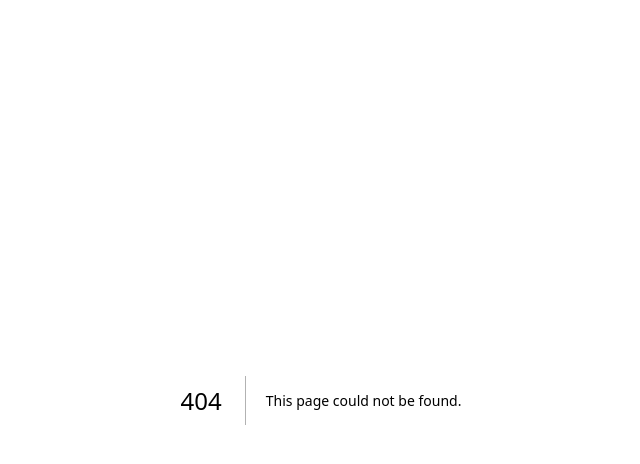
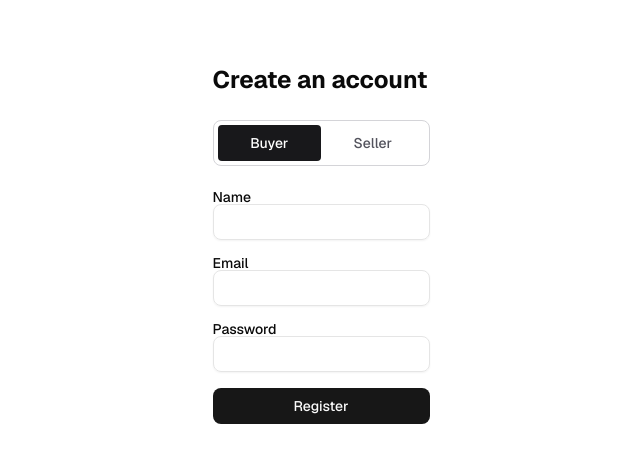
Before and after one commit to Niyomuremyi/God-works-company-website, a Next.js app: page /register in a window 1280 px wide. Before the commit this address had no page. Shown: the top 464 px of the page, without its empty margins (319-959 px from the left). Built offline with nearby package versions, Linux system fonts and the light colour scheme.

Commit message:
adding log in and register page

```diff
--- /dev/null
+++ b/src/app/login/page.jsx
@@ -0,0 +1,78 @@
+"use client";
+
+import { useState } from "react";
+import { useRouter } from "next/navigation";
+import { Button } from "@/components/ui/button";
+import { Input } from "@/components/ui/input";
+import { Label } from "@/components/ui/label";
+
+export default function LoginPage() {
+  const router = useRouter();
+  const [form, setForm] = useState({ email: "", password: "" });
+  const [error, setError] = useState("");
+  const [loading, setLoading] = useState(false);
+
+  const handleChange = (e) => {
+    setForm({ ...form, [e.target.name]: e.target.value });
+  };
+
+  const handleSubmit = async (e) => {
+    e.preventDefault();
+    setError("");
+    setLoading(true);
+
+    try {
+      const res = await fetch(
+        "https://god-works-company-website-production.up.railway.app/api/auth/login",
+        {
+          method: "POST",
+          headers: { "Content-Type": "application/json" },
+          body: JSON.stringify(form),
+        }
+      );
+      const data = await res.json();
+
+      if (!res.ok) {
+        setError(data.error || "Login failed");
+        setLoading(false);
+        return;
+      }
+
+      localStorage.setItem("token", data.token);
+      localStorage.setItem("user", JSON.stringify(data.user));
+
+      if (data.user.role === "seller") {
+        router.push("/admin");
+      } else {
+        router.push("/");
+      }
+    } catch (err) {
+      setError("Something went wrong");
+      setLoading(false);
+    }
+  };
+
+  return (
+    <div className="mx-auto flex max-w-md flex-col gap-6 px-4 py-16">
+      <h1 className="text-2xl font-bold">Log in</h1>
+
+      <form onSubmit={handleSubmit} className="flex flex-col gap-4">
+        <div>
+          <Label htmlFor="email">Email</Label>
+          <Input id="email" name="email" type="email" value={form.email} onChange={handleChange} required />
+        </div>
+
+        <div>
+          <Label htmlFor="password">Password</Label>
+          <Input id="password" name="password" type="password" value={form.password} onChange={handleChange} required />
+        </div>
+
+        {error && <p className="text-sm text-red-600">{error}</p>}
+
+        <Button type="submit" disabled={loading}>
+          {loading ? "Logging in..." : "Log in"}
+        </Button>
+      </form>
+    </div>
+  );
+}
--- /dev/null
+++ b/src/app/register/page.jsx
@@ -0,0 +1,132 @@
+"use client";
+
+import { useState } from "react";
+import { useRouter } from "next/navigation";
+import { Button } from "@/components/ui/button";
+import { Input } from "@/components/ui/input";
+import { Label } from "@/components/ui/label";
+
+export default function RegisterPage() {
+  const router = useRouter();
+  const [form, setForm] = useState({
+    name: "",
+    email: "",
+    password: "",
+    role: "buyer",
+    shopName: "",
+    phone: "",
+    address: "",
+    tin: "",
+  });
+  const [error, setError] = useState("");
+  const [loading, setLoading] = useState(false);
+
+  const isSeller = form.role === "seller";
+
+  const handleChange = (e) => {
+    setForm({ ...form, [e.target.name]: e.target.value });
+  };
+
+  const handleSubmit = async (e) => {
+    e.preventDefault();
+    setError("");
+    setLoading(true);
+
+    try {
+      const res = await fetch(
+        "https://god-works-company-website-production.up.railway.app/api/auth/register",
+        {
+          method: "POST",
+          headers: { "Content-Type": "application/json" },
+          body: JSON.stringify(form),
+        }
+      );
+      const data = await res.json();
+
+      if (!res.ok) {
+        setError(data.error || "Registration failed");
+        setLoading(false);
+        return;
+      }
+
+      router.push("/login");
+    } catch (err) {
+      setError("Something went wrong");
+      setLoading(false);
+    }
+  };
+
+  return (
+    <div className="mx-auto flex max-w-md flex-col gap-6 px-4 py-16">
+      <h1 className="text-2xl font-bold">Create an account</h1>
+
+      <div className="flex rounded-md border border-zinc-300 p-1">
+        <button
+          type="button"
+          onClick={() => setForm({ ...form, role: "buyer" })}
+          className={`flex-1 rounded py-2 text-sm font-medium ${
+            !isSeller ? "bg-zinc-900 text-white" : "text-zinc-600"
+          }`}
+        >
+          Buyer
+        </button>
+        <button
+          type="button"
+          onClick={() => setForm({ ...form, role: "seller" })}
+          className={`flex-1 rounded py-2 text-sm font-medium ${
+            isSeller ? "bg-zinc-900 text-white" : "text-zinc-600"
+          }`}
+        >
+          Seller
+        </button>
+      </div>
+
+      <form onSubmit={handleSubmit} className="flex flex-col gap-4">
+        <div>
+          <Label htmlFor="name">Name</Label>
+          <Input id="name" name="name" value={form.name} onChange={handleChange} required />
+        </div>
+
+        <div>
+          <Label htmlFor="email">Email</Label>
+          <Input id="email" name="email" type="email" value={form.email} onChange={handleChange} required />
+        </div>
+
+        <div>
+          <Label htmlFor="password">Password</Label>
+          <Input id="password" name="password" type="password" value={form.password} onChange={handleChange} required />
+        </div>
+
+        {isSeller && (
+          <>
+            <div>
+              <Label htmlFor="shopName">Shop / Business Name</Label>
+              <Input id="shopName" name="shopName" value={form.shopName} onChange={handleChange} required />
+            </div>
+
+            <div>
+              <Label htmlFor="phone">Phone Number</Label>
+              <Input id="phone" name="phone" value={form.phone} onChange={handleChange} required />
+            </div>
+
+            <div>
+              <Label htmlFor="address">Business Address</Label>
+              <Input id="address" name="address" value={form.address} onChange={handleChange} required />
+            </div>
+
+            <div>
+              <Label htmlFor="tin">TIN</Label>
+              <Input id="tin" name="tin" value={form.tin} onChange={handleChange} required />
+            </div>
+          </>
+        )}
+
+        {error && <p className="text-sm text-red-600">{error}</p>}
+
+        <Button type="submit" disabled={loading}>
+          {loading ? "Creating account..." : "Register"}
+        </Button>
+      </form>
+    </div>
+  );
+}
--- a/src/components/app/Header.jsx
+++ b/src/components/app/Header.jsx
@@ -1,5 +1,6 @@
 "use client";
 
+import { useState } from "react";
 import Link from "next/link";
 import { Package, ShoppingBag, Sparkles, User } from "lucide-react";
 import { Button } from "@/components/ui/button";
@@ -7,6 +8,7 @@ import { Button } from "@/components/ui/button";
 export function Header() {
   const totalItems = 3; // placeholder for cart items
   const isChatOpen = false; // placeholder for chat
+  const [userMenuOpen, setUserMenuOpen] = useState(false);
 
   return (
     <header className="sticky top-0 z-50 border-b border-zinc-200 bg-white/80 backdrop-blur-md dark:border-zinc-800 dark:bg-zinc-950/80">
@@ -48,10 +50,35 @@ export function Header() {
           </Button>
 
           {/* User Icon */}
-          <Button variant="ghost" size="icon">
-            <User className="h-5 w-5" />
-            <span className="sr-only">User</span>
-          </Button>
+            <div className="relative">
+              <Button
+                variant="ghost"
+                size="icon"
+                onClick={() => setUserMenuOpen((prev) => !prev)}
+              >
+                <User className="h-5 w-5" />
+                <span className="sr-only">User</span>
+              </Button>
+
+              {userMenuOpen && (
+                <div className="absolute right-0 top-12 w-40 rounded-md border border-zinc-200 bg-white shadow-lg dark:border-zinc-800 dark:bg-zinc-950">
+                  <Link
+                    href="/login"
+                    className="block px-4 py-2 text-sm hover:bg-zinc-100 dark:hover:bg-zinc-900"
+                    onClick={() => setUserMenuOpen(false)}
+                  >
+                    Log in
+                  </Link>
+                  <Link
+                    href="/register"
+                    className="block px-4 py-2 text-sm hover:bg-zinc-100 dark:hover:bg-zinc-900"
+                    onClick={() => setUserMenuOpen(false)}
+                  >
+                    Register
+                  </Link>
+                </div>
+              )}
+            </div>
         </div>
       </div>
     </header>
```
